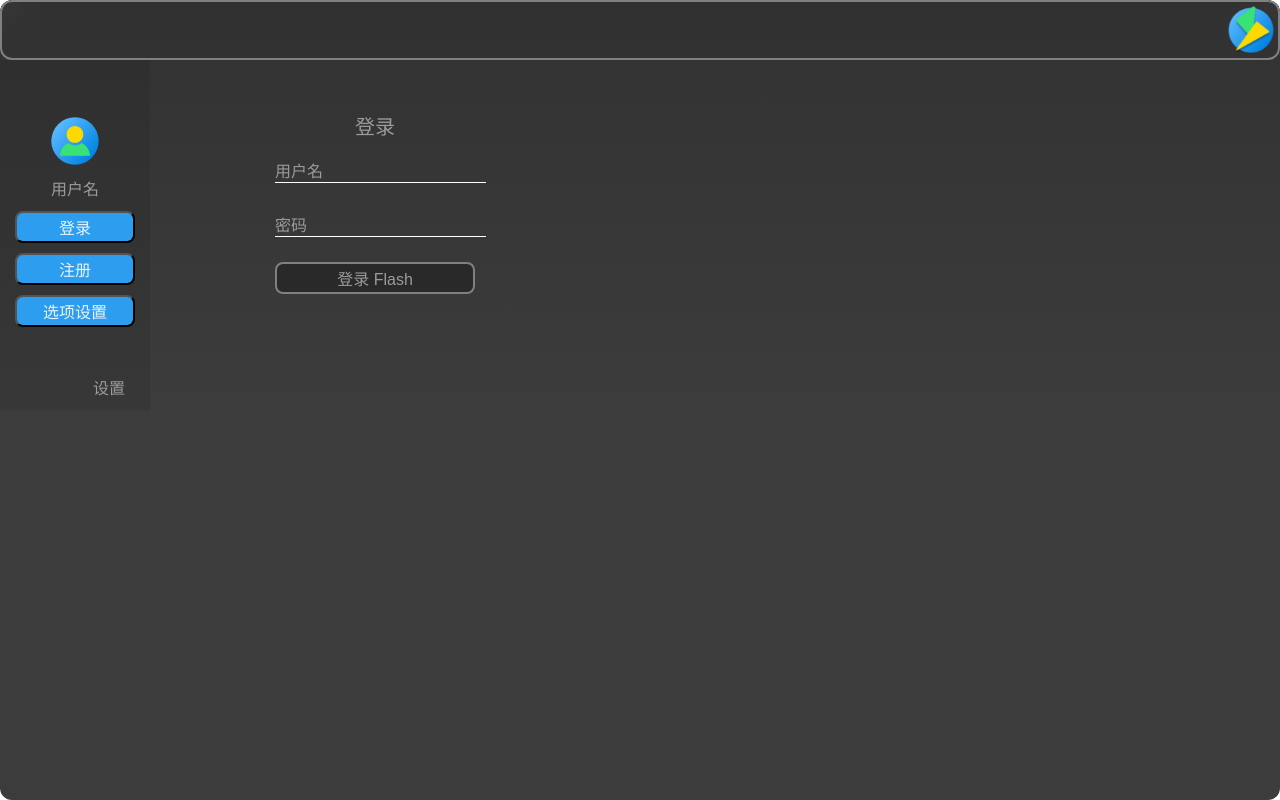
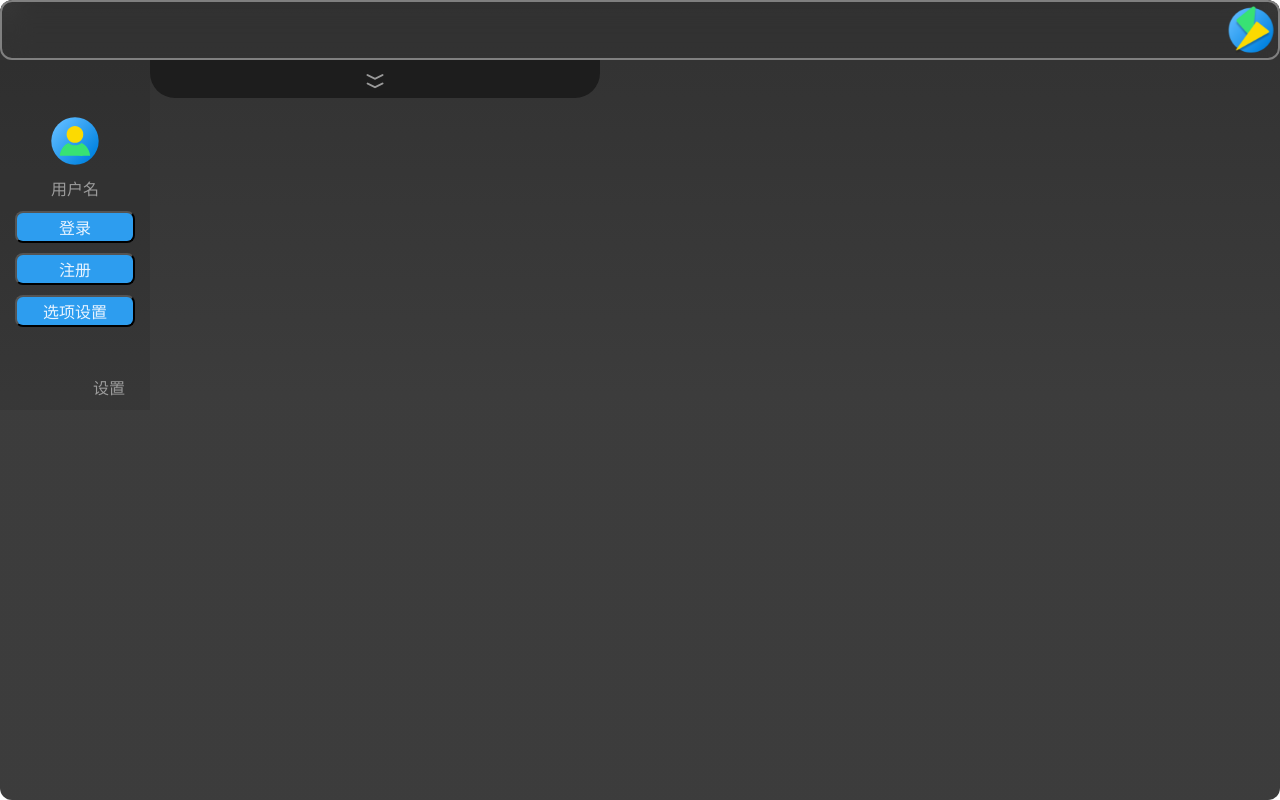
Before and after one commit to DWHengr/flash, a React (Vite) app: page /personal/option in a window 1280 px wide. Before the commit this address led to /personal/login. Built offline with nearby package versions, Linux system fonts and the light colour scheme.

Commit message:
fix: modify icon-yunshangchuan show

```diff
--- a/src/pages/PersonalSetting/Option/index.jsx
+++ b/src/pages/PersonalSetting/Option/index.jsx
@@ -17,6 +17,7 @@ export default function Option() {
   const [isEditOption, setIsEditOption] = useState(false);
   const optionData = useSelector((state) => state.optionData);
   const settingData = useSelector((state) => state.settingData);
+  const userDate = useSelector((state) => state.userData);
   const allDataList = useSelector((state) => state.optionData.allDataList);
   const [currentIndex, setCurrentIndex] = useState(0);
   const [operationMsg, setOperationMsg] = useState("");
@@ -162,11 +163,13 @@ export default function Option() {
                       display: "inline-block",
                     }}
                   >
-                    <i
-                      style={{ fontSize: 28, marginRight: 5 }}
-                      onClick={onUploadCloud}
-                      className="option-add-bar-button-icon iconfont icon-yunshangchuan"
-                    />
+                    {userDate?.isLogin && (
+                      <i
+                        style={{ fontSize: 28, marginRight: 5 }}
+                        onClick={onUploadCloud}
+                        className="option-add-bar-button-icon iconfont icon-yunshangchuan"
+                      />
+                    )}
                   </div>
                 </div>
               )}
--- a/src/pages/PersonalSetting/index.jsx
+++ b/src/pages/PersonalSetting/index.jsx
@@ -107,7 +107,7 @@ export default function PersonalSetting() {
           <Route exact path="/personal/login" component={Login}></Route>
           <Route exact path="/personal/register" component={Register}></Route>
           <Route exact path="/personal/setting" component={Setting}></Route>
-          <PrivateRoute exact path="/personal/option" component={Option}></PrivateRoute>
+          <Route exact path="/personal/option" component={Option}></Route>
           {userDate?.isLogin ? (
             <Redirect to="/personal/option" />
           ) : (
```
